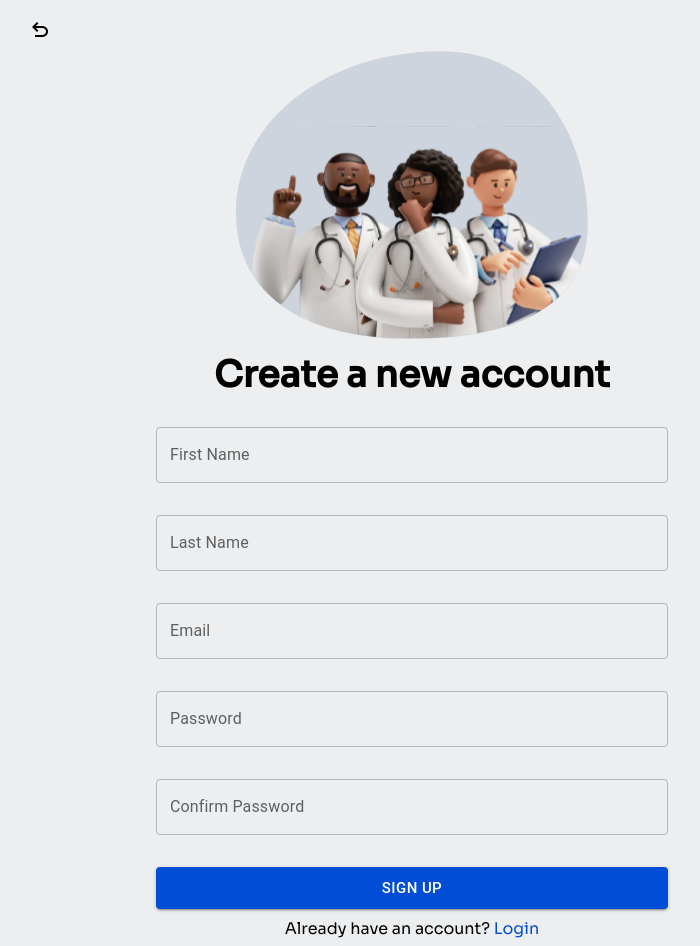
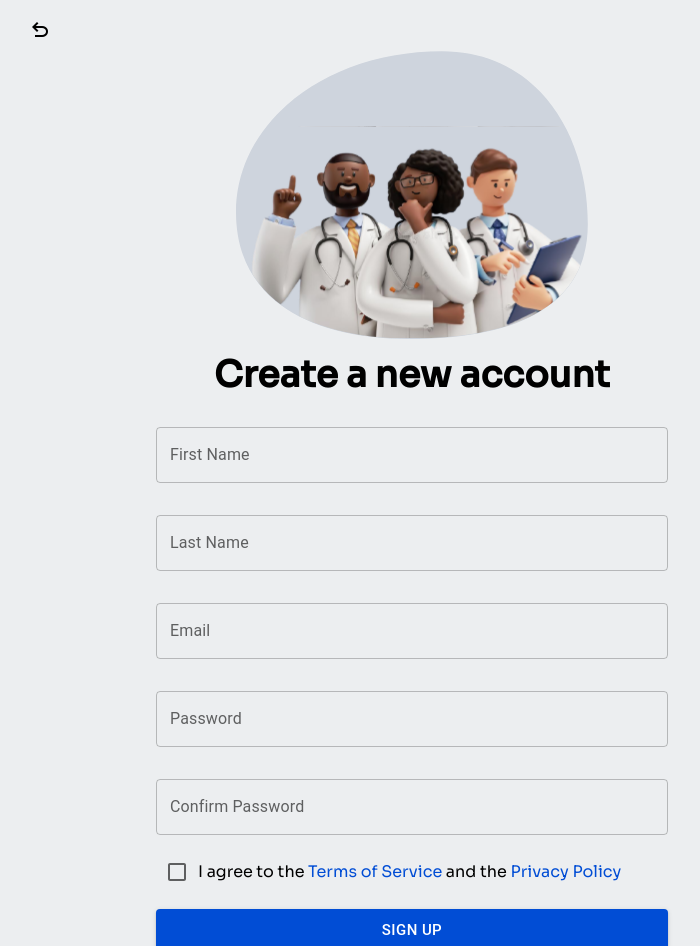
Before and after one commit to kiisidev/BOOK-A-DOC, a React (Vite) app: page /register in a window 1280 px wide. Shown: the top 946 px of the page, without its empty margins (228-928 px from the left). Built offline with nearby package versions, Linux system fonts and the light colour scheme.

Commit message:
Feat - added checkbox for privacy policy

```diff
--- a/src/pages/Register.jsx
+++ b/src/pages/Register.jsx
@@ -1,34 +1,38 @@
-import React from 'react'
+import React, { useState } from 'react'
 import { useNavigate, Link } from 'react-router-dom'
 import doctorsvg from '../assets/icons/doctors.svg'
-import { TextField, Button } from '@mui/material';
+import { TextField, Button, Checkbox } from '@mui/material';
 
 const Register = () => {
 
     const navigate = useNavigate()
 
+    const [checked, setChecked] = useState(false)
+
+    const handleChecked = () => setChecked(prev => !prev)
+
     return (
         <section className="bg-midWhite min-h-[100vh] px-4 py-4">
             <div className="max-w-3xl mx-auto">
                 <div className="py-0.5">
-                <span className="material-symbols-outlined cursor-pointer" onClick={()=> navigate(-1)}> undo </span>
+                    <span className="material-symbols-outlined cursor-pointer" onClick={() => navigate(-1)}> undo </span>
                 </div>
 
                 <div className="w-full flex justify-center">
-                <img src={doctorsvg} alt="Doctor" className="max-h-72"/>
+                    <img src={doctorsvg} alt="Doctor" className="max-h-72" />
                 </div>
 
                 <h1 className="text-center font-semibold text-4xl my-4">Create a new account </h1>
 
                 <div className="mx-auto max-w-lg">
                     <div className="mt-8">
-                <TextField id="outlined-basic" type="text" label="First Name" variant="outlined" className="w-full"/>
+                        <TextField id="outlined-basic" type="text" label="First Name" variant="outlined" className="w-full" />
                     </div>
                     <div className="mt-8">
-                <TextField id="outlined-basic" type="text" label="Last Name" variant="outlined" className="w-full"/>
+                        <TextField id="outlined-basic" type="text" label="Last Name" variant="outlined" className="w-full" />
                     </div>
                     <div className="mt-8">
-                <TextField id="outlined-basic" type="email" label="Email" variant="outlined" className="w-full"/>
+                        <TextField id="outlined-basic" type="email" label="Email" variant="outlined" className="w-full" />
                     </div>
                     <div className="mt-8">
                         <TextField id="outlined-basic" type="password" label="Password" variant="outlined" className="w-full" />
@@ -36,7 +40,15 @@ const Register = () => {
                     <div className="mt-8">
                         <TextField id="outlined-basic" type="password" label="Confirm Password" variant="outlined" className="w-full" />
                     </div>
-            <div className="mt-8">
+                    <div className="mt-4 flex items-center">
+                        <Checkbox
+                            checked={checked}
+                            onChange={handleChecked}
+                            inputProps={{ 'aria-label': 'controlled' }}
+                        />
+                        <p>I agree to the <span className='text-hint'>Terms of Service</span> and the <span className="text-hint">Privacy Policy</span></p>
+                    </div>
+                    <div className="mt-4">
                         <Button variant="contained" className="w-full" size="large">Sign up</Button>
                     </div>
                     <p className='text-center mt-2 mb-8'>Already have an account? <Link to='/login' className='text-hint'>Login</Link></p>
```
Also changed, not shown: src/pages/Profile.jsx (added). Lines whose indentation alone changed are shown as unchanged.
